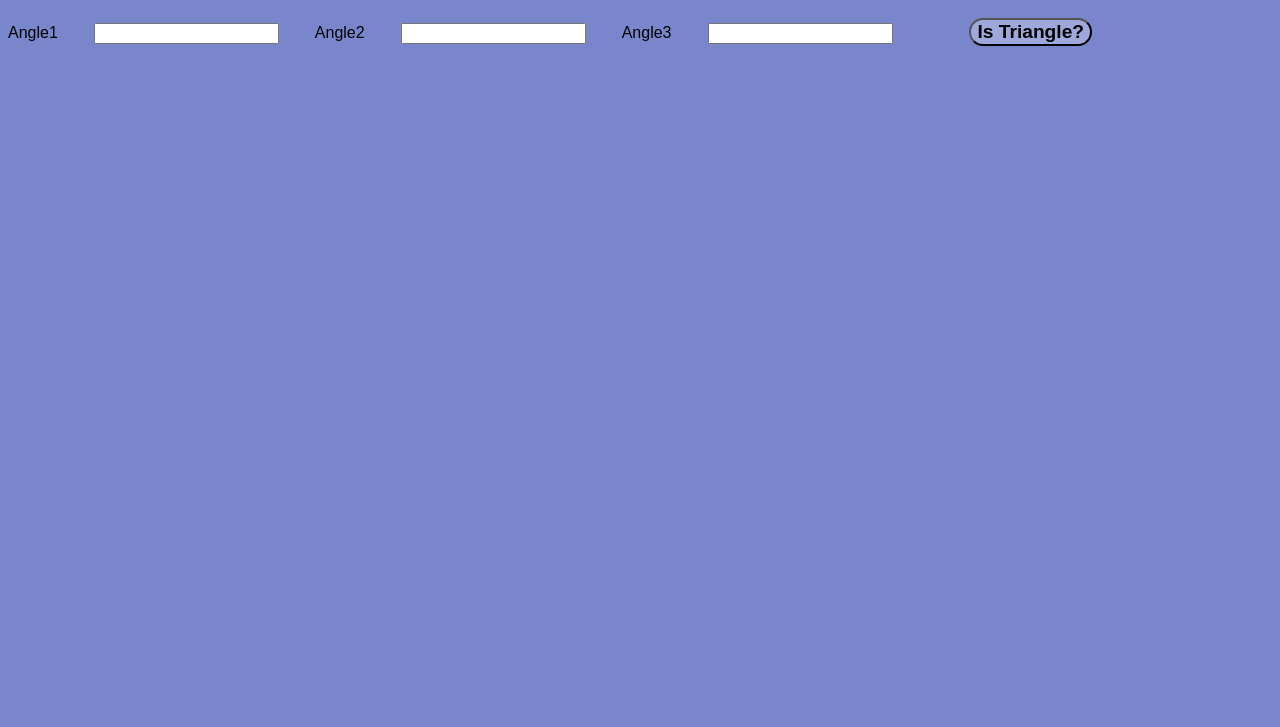
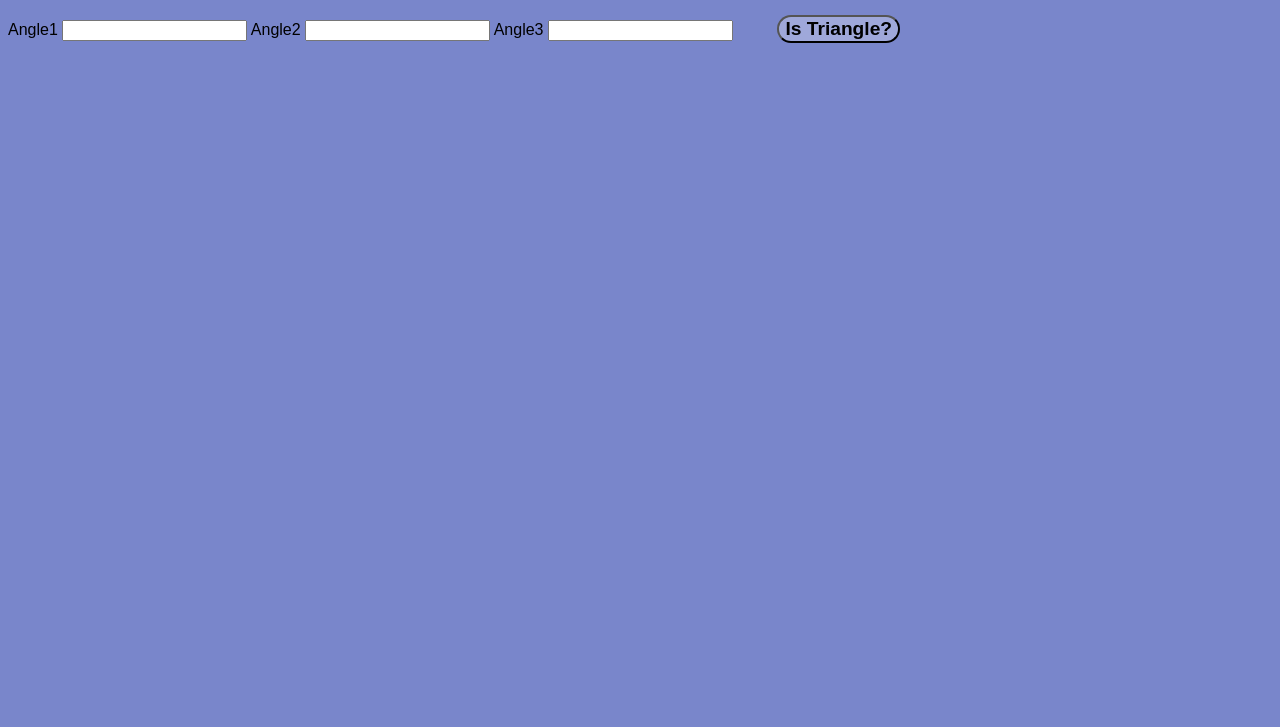
Before and after one commit to Kunika01-dev/Fun-with-Triangles, a plain HTML site: page Check_Triangle/Check_Triangle.html in a window 1280 px wide. Shown: the part 73-800 px from the top of the page. Drawn offline with Linux system fonts and the light colour scheme; a web font is replaced by a local one.

Commit message:
Update style.css

```diff
--- a/style.css
+++ b/style.css
@@ -93,5 +93,3 @@ button:hover{cursor: pointer;}
     font-size: 1rem;
     font-weight: bolder;
 }
-.angle-input{
-margin:1rem 2rem;}
```
